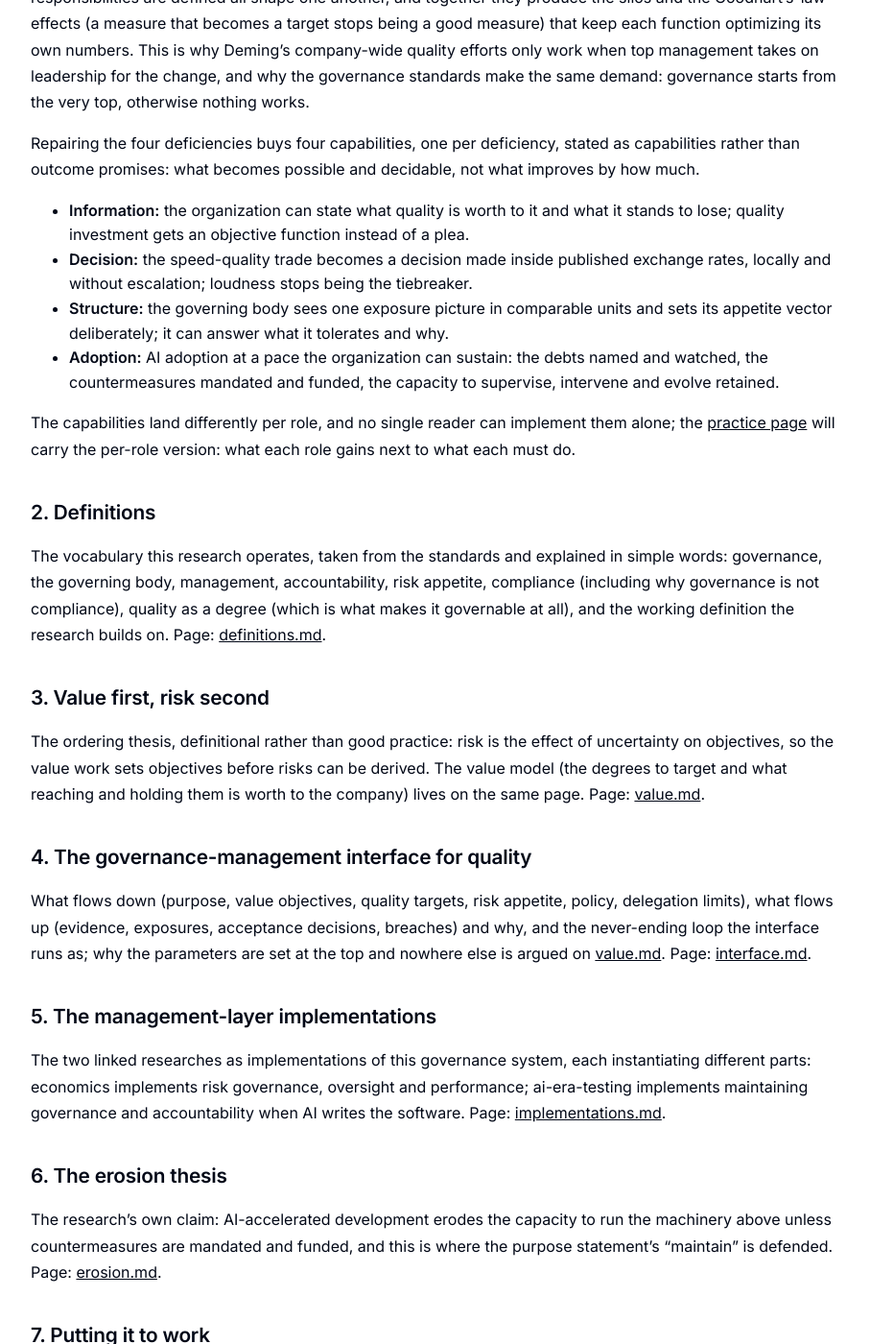
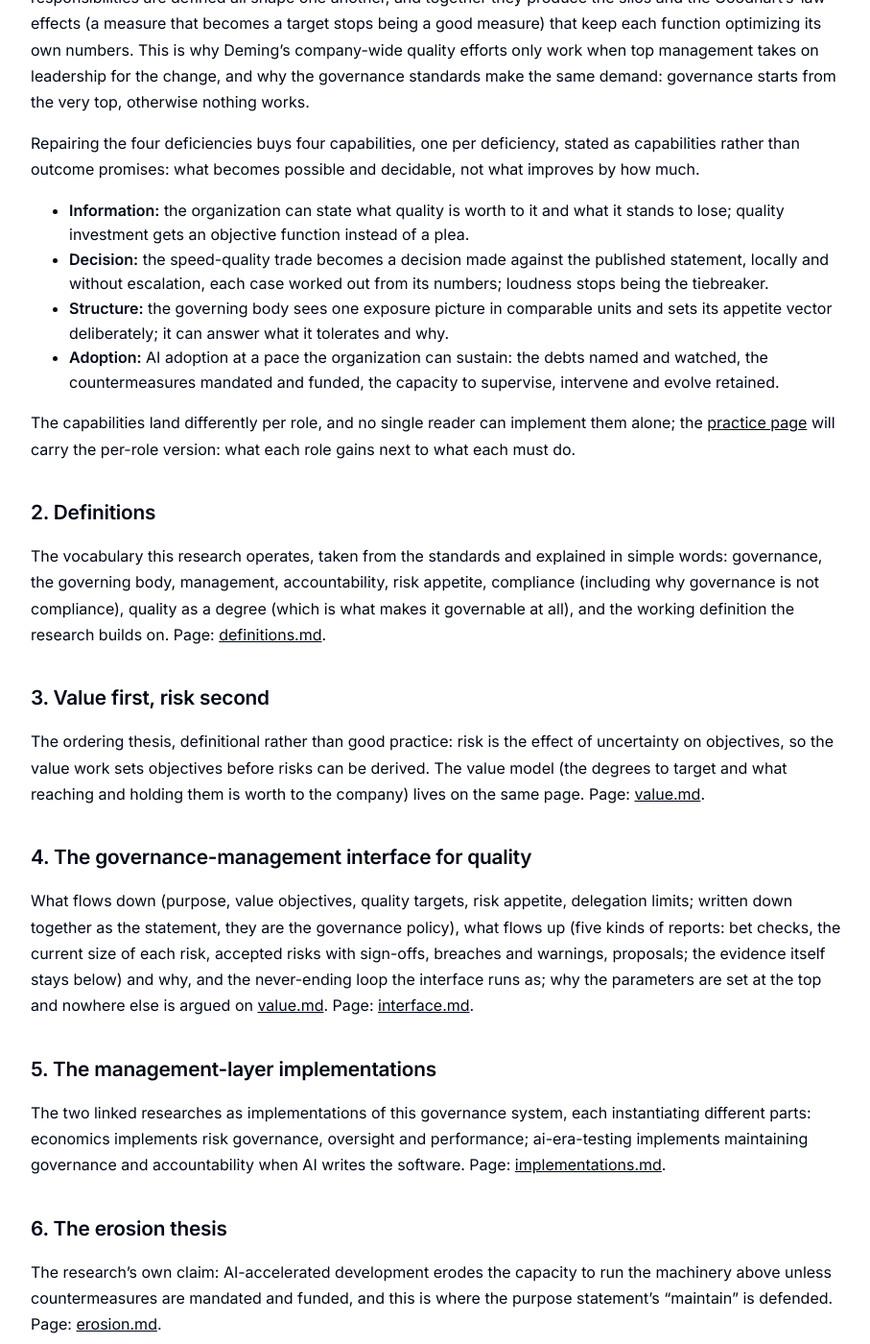
Before and after one commit to BeyondQuality/beyondquality, a Jekyll site: the page built from research/quality-governance/quality-governance.md, in a window 1280 px wide and 1400 px high, scrolled down 1871 px. Shown: the whole window at 96% size, without its empty margins (184-1091 px from the left). Built offline with Jekyll 4.4.1, drawn with Linux system fonts in a browser that asks for light colours; our own code applies the rules of GitHub Pages for plain Markdown files; some of the changed text lies outside the part shown.

```diff
--- a/research/quality-governance/quality-governance.md
+++ b/research/quality-governance/quality-governance.md
@@ -14,7 +14,7 @@
 
 It does three things:
 
-1. Defines quality governance and its interface with management, using the vocabulary of ISO 37000, ISO/IEC 38500 and ISO/IEC 38507: what flows down (purpose, value objectives, risk appetite, policy) and what flows up (evidence, exposures, acceptance decisions).
+1. Defines quality governance and its interface with management, using the vocabulary of ISO 37000, ISO/IEC 38500 and ISO/IEC 38507: what flows down (purpose, value objectives, risk appetite, delegation limits) and what flows up (bet checks, risk sizes, accepted risks, breaches and warnings, proposals).
 2. Positions two existing researches as management-layer implementations of this system for the quality domain: [Economics of Testing](../testing_economics/testing_economics.md) and [QA in the Age of AI-Accelerated Development](../ai-era-testing/analysis.md).
 3. Advances its own thesis: AI-accelerated development does not merely add risks for this system to process; it erodes the human capacities the system runs on unless deliberate countermeasures are taken. The countermeasures are partly formulated in the ai-era-testing research already, and this work will feed updates back into it; governance is the level where they get mandated.
 
@@ -32,7 +32,7 @@
 Repairing the four deficiencies buys four capabilities, one per deficiency, stated as capabilities rather than outcome promises: what becomes possible and decidable, not what improves by how much.
 
 - **Information:** the organization can state what quality is worth to it and what it stands to lose; quality investment gets an objective function instead of a plea.
-- **Decision:** the speed-quality trade becomes a decision made inside published exchange rates, locally and without escalation; loudness stops being the tiebreaker.
+- **Decision:** the speed-quality trade becomes a decision made against the published statement, locally and without escalation, each case worked out from its numbers; loudness stops being the tiebreaker.
 - **Structure:** the governing body sees one exposure picture in comparable units and sets its appetite vector deliberately; it can answer what it tolerates and why.
 - **Adoption:** AI adoption at a pace the organization can sustain: the debts named and watched, the countermeasures mandated and funded, the capacity to supervise, intervene and evolve retained.
 
@@ -48,7 +48,7 @@
 
 ## 4. The governance-management interface for quality
 
-What flows down (purpose, value objectives, quality targets, risk appetite, policy, delegation limits), what flows up (evidence, exposures, acceptance decisions, breaches) and why, and the never-ending loop the interface runs as; why the parameters are set at the top and nowhere else is argued on [value.md](value.md). Page: [interface.md](interface.md).
+What flows down (purpose, value objectives, quality targets, risk appetite, delegation limits; written down together as the statement, they are the governance policy), what flows up (five kinds of reports: bet checks, the current size of each risk, accepted risks with sign-offs, breaches and warnings, proposals; the evidence itself stays below) and why, and the never-ending loop the interface runs as; why the parameters are set at the top and nowhere else is argued on [value.md](value.md). Page: [interface.md](interface.md).
 
 ## 5. The management-layer implementations
 
@@ -91,5 +91,5 @@
 - Rust, R. T., Zahorik, A. J., Keiningham, T. L. (1995), "Return on Quality (ROQ): Making Service Quality Financially Accountable", *Journal of Marketing*, 59(2), 58-70. §3's financial-accountability grounding: quality is an investment, it is possible to spend too much, not all quality expenditures are equally valid.
 - Rust, R. T., Moorman, C., Dickson, P. R. (2002), "Getting Return on Quality: Revenue Expansion, Cost Reduction, or Both?", *Journal of Marketing*, 66(4), 7-24. §3's revenue-expansion finding.
 - Kano, N., Seraku, N., Takahashi, F., Tsuji, S. (1984), "Attractive Quality and Must-Be Quality", *Journal of The Japanese Society for Quality Control*, 14(2), 147-156. §3's must-be/attractive split.
-- DORA, *Accelerate State of DevOps Report 2019* (dora.dev). §3's speed channel: the speed-stability finding.
+- DORA, *Accelerate State of DevOps Report 2019* (dora.dev). §3's return from the system itself: the speed-stability finding.
 - [Economics of Testing](../testing_economics/testing_economics.md) and [QA in the Age of AI-Accelerated Development](../ai-era-testing/analysis.md), the two researches this hub links
```
Also changed, not shown: research/testing_economics/testing_economics.md (+2 -0 lines).
